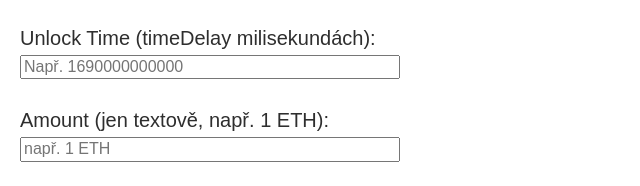
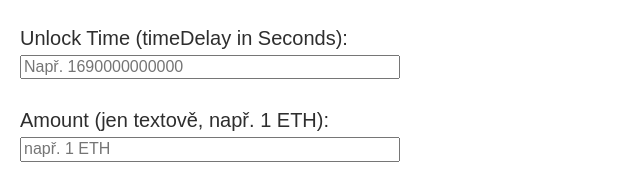
Before and after one commit to Keyonbo/Smart-Contract-project-vol.1, a plain HTML site: page index.html in a window 1280 px wide. Shown: the part 320-506 px from the top of the page, 0-640 px from the left. Drawn offline with nearby package versions, Linux system fonts and the light colour scheme.

Commit message:
Update index.html

```diff
--- a/index.html
+++ b/index.html
@@ -51,7 +51,7 @@
         />
 
         <label class="lebel__text"
-          >Unlock Time (timeDelay milisekundách):</label
+          >Unlock Time (timeDelay in Seconds):</label
         >
         <input
           class="myinput"
```
